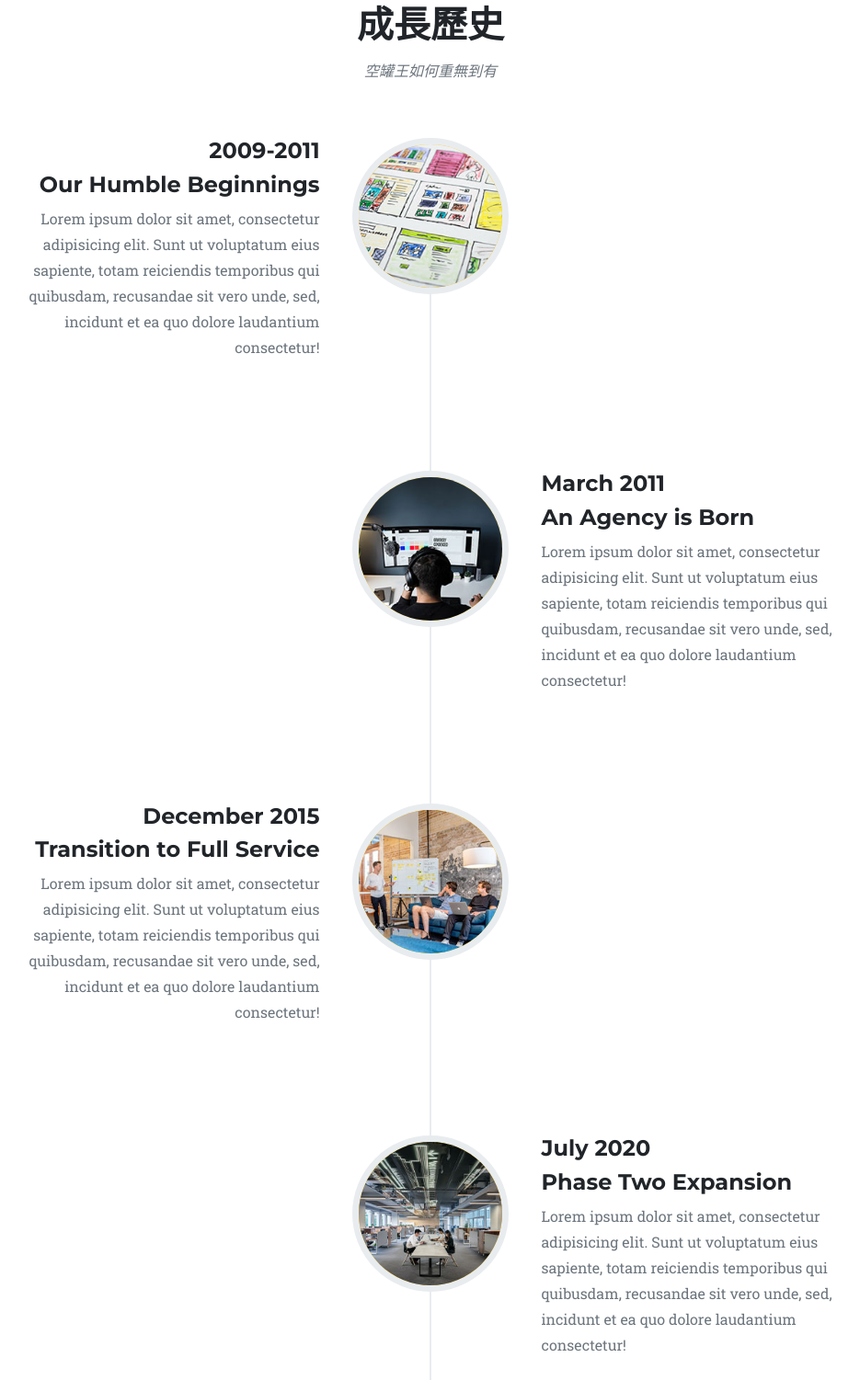
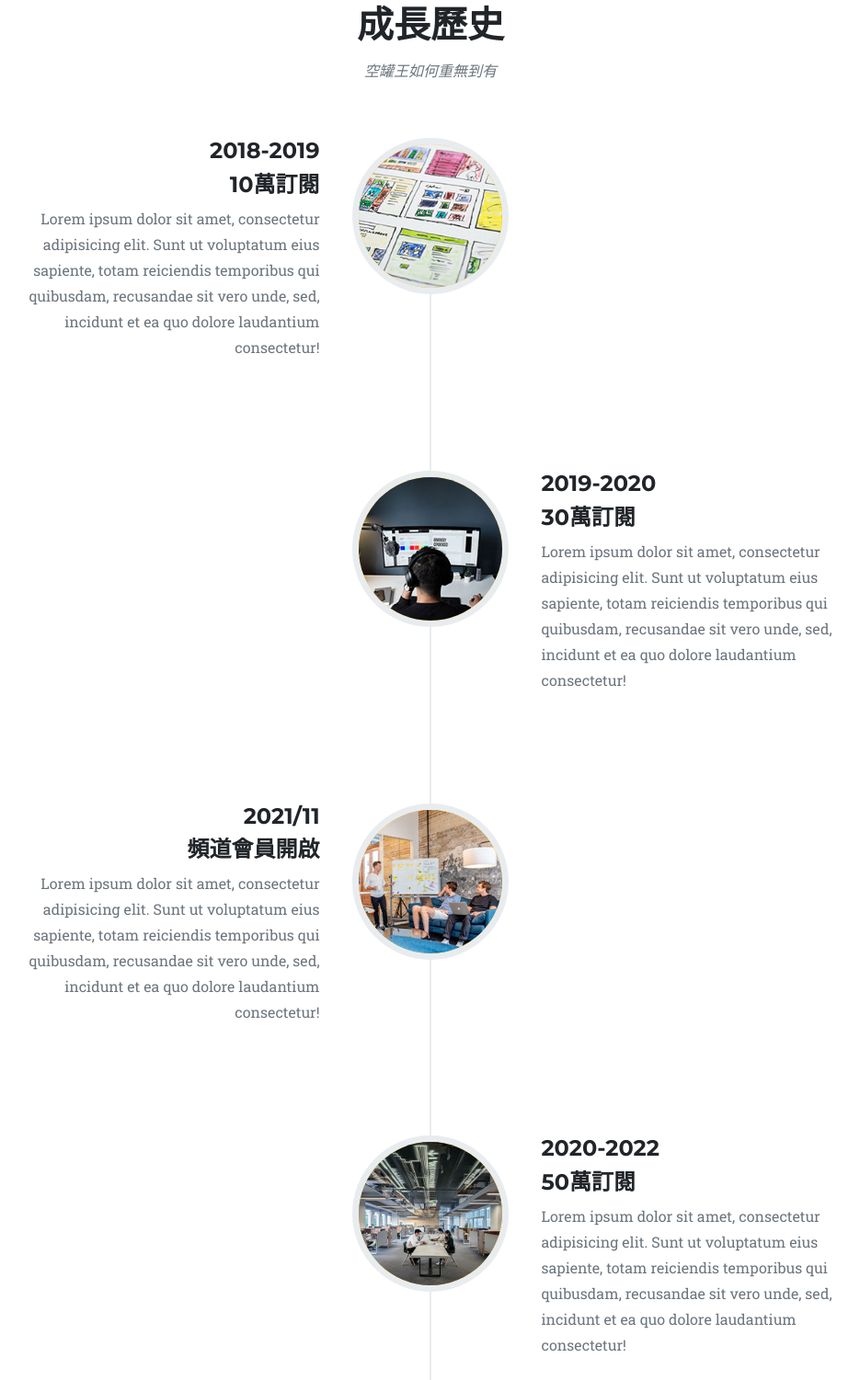
Before and after one commit to KBS1213/KBS1213.github.io, a plain HTML site: page index.html in a window 1280 px wide. Shown: the part 2579-4080 px from the top of the page at 92% size, without its empty margins (172-1107 px from the left). Drawn offline with nearby package versions, Linux system fonts and the light colour scheme.

Commit message:
第二次

```diff
--- a/index.html
+++ b/index.html
@@ -192,8 +192,8 @@
                         <div class="timeline-image"><img class="rounded-circle img-fluid" src="assets/img/about/1.jpg" alt="..." /></div>
                         <div class="timeline-panel">
                             <div class="timeline-heading">
-                                <h4>2009-2011</h4>
-                                <h4 class="subheading">Our Humble Beginnings</h4>
+                                <h4>2018-2019</h4>
+                                <h4 class="subheading">10萬訂閱</h4>
                             </div>
                             <div class="timeline-body"><p class="text-muted">Lorem ipsum dolor sit amet, consectetur adipisicing elit. Sunt ut voluptatum eius sapiente, totam reiciendis temporibus qui quibusdam, recusandae sit vero unde, sed, incidunt et ea quo dolore laudantium consectetur!</p></div>
                         </div>
@@ -202,8 +202,8 @@
                         <div class="timeline-image"><img class="rounded-circle img-fluid" src="assets/img/about/2.jpg" alt="..." /></div>
                         <div class="timeline-panel">
                             <div class="timeline-heading">
-                                <h4>March 2011</h4>
-                                <h4 class="subheading">An Agency is Born</h4>
+                                <h4>2019-2020</h4>
+                                <h4 class="subheading">30萬訂閱</h4>
                             </div>
                             <div class="timeline-body"><p class="text-muted">Lorem ipsum dolor sit amet, consectetur adipisicing elit. Sunt ut voluptatum eius sapiente, totam reiciendis temporibus qui quibusdam, recusandae sit vero unde, sed, incidunt et ea quo dolore laudantium consectetur!</p></div>
                         </div>
@@ -212,8 +212,8 @@
                         <div class="timeline-image"><img class="rounded-circle img-fluid" src="assets/img/about/3.jpg" alt="..." /></div>
                         <div class="timeline-panel">
                             <div class="timeline-heading">
-                                <h4>December 2015</h4>
-                                <h4 class="subheading">Transition to Full Service</h4>
+                                <h4>2021/11</h4>
+                                <h4 class="subheading">頻道會員開啟</h4>
                             </div>
                             <div class="timeline-body"><p class="text-muted">Lorem ipsum dolor sit amet, consectetur adipisicing elit. Sunt ut voluptatum eius sapiente, totam reiciendis temporibus qui quibusdam, recusandae sit vero unde, sed, incidunt et ea quo dolore laudantium consectetur!</p></div>
                         </div>
@@ -222,8 +222,8 @@
                         <div class="timeline-image"><img class="rounded-circle img-fluid" src="assets/img/about/4.jpg" alt="..." /></div>
                         <div class="timeline-panel">
                             <div class="timeline-heading">
-                                <h4>July 2020</h4>
-                                <h4 class="subheading">Phase Two Expansion</h4>
+                                <h4>2020-2022</h4>
+                                <h4 class="subheading">50萬訂閱</h4>
                             </div>
                             <div class="timeline-body"><p class="text-muted">Lorem ipsum dolor sit amet, consectetur adipisicing elit. Sunt ut voluptatum eius sapiente, totam reiciendis temporibus qui quibusdam, recusandae sit vero unde, sed, incidunt et ea quo dolore laudantium consectetur!</p></div>
                         </div>
```
